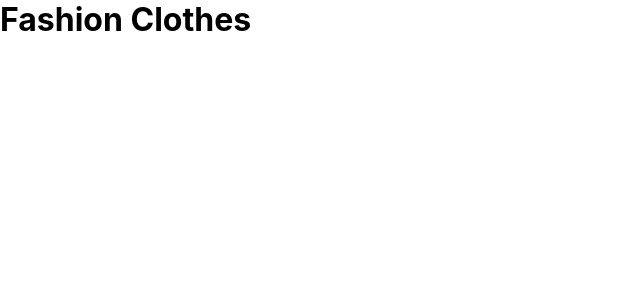
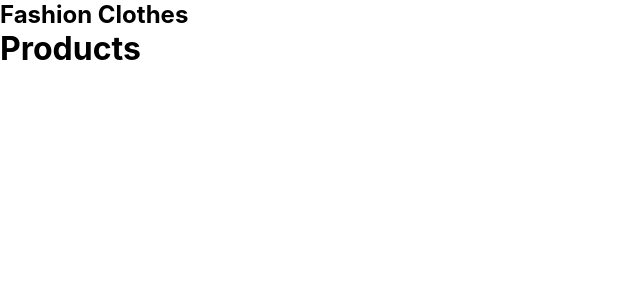
Before and after one commit to Lusine13/fashion-clothes, a React (Create React App) app: page /products in a window 1280 px wide. Shown: the top 300 px of the page, without its empty margins (0-640 px from the left). Built offline with nearby package versions, Linux system fonts and the light colour scheme.

Commit message:
feat: setup routing and application layout

```diff
--- a/src/App.tsx
+++ b/src/App.tsx
@@ -1,8 +1,20 @@
+import { BrowserRouter, Routes, Route } from "react-router-dom";
+import MainLayout from "./components/layout/MainLayout";
+import HomePage from "./pages/Home/HomePage";
+import ProductsPage from "./pages/Products/ProductsPage";
+import CartPage from "./pages/Cart/CartPage";
+
 const App = () => {
   return (
-    <div>
-      <h1>Fashion Clothes</h1>
-    </div>
+    <BrowserRouter>
+      <Routes>
+        <Route element={<MainLayout />}>
+          <Route path="/" element={<HomePage />} />
+          <Route path="/products" element={<ProductsPage />} />
+          <Route path="/cart" element={<CartPage />} />
+        </Route>
+      </Routes>
+    </BrowserRouter>
   );
 };
 
--- /dev/null
+++ b/src/components/layout/MainLayout.tsx
@@ -0,0 +1,17 @@
+import { Outlet } from "react-router-dom";
+
+const MainLayout = () => {
+  return (
+    <div>
+      <header>
+        <h2>Fashion Clothes</h2>
+      </header>
+
+      <main>
+        <Outlet />
+      </main>
+    </div>
+  );
+};
+
+export default MainLayout;
--- /dev/null
+++ b/src/pages/Cart/CartPage.tsx
@@ -0,0 +1,5 @@
+const CartPage = () => {
+  return <h1>Cart</h1>;
+};
+
+export default CartPage;
--- /dev/null
+++ b/src/pages/Home/HomePage.tsx
@@ -0,0 +1,5 @@
+const HomePage = () => {
+  return <h1>Home</h1>;
+};
+
+export default HomePage;
--- /dev/null
+++ b/src/pages/Products/ProductsPage.tsx
@@ -0,0 +1,5 @@
+const ProductsPage = () => {
+  return <h1>Products</h1>;
+};
+
+export default ProductsPage;
```
